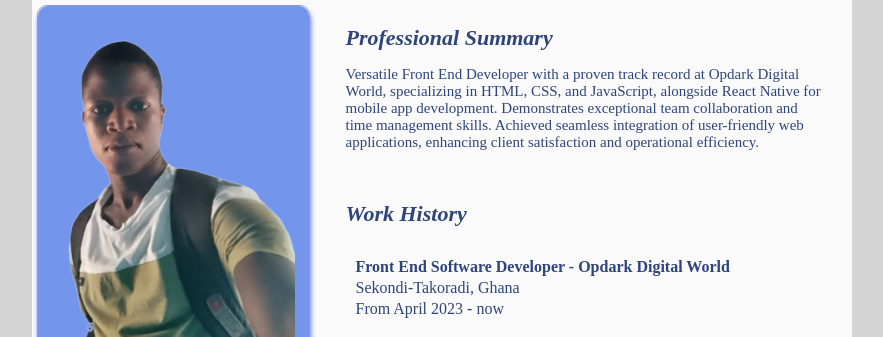
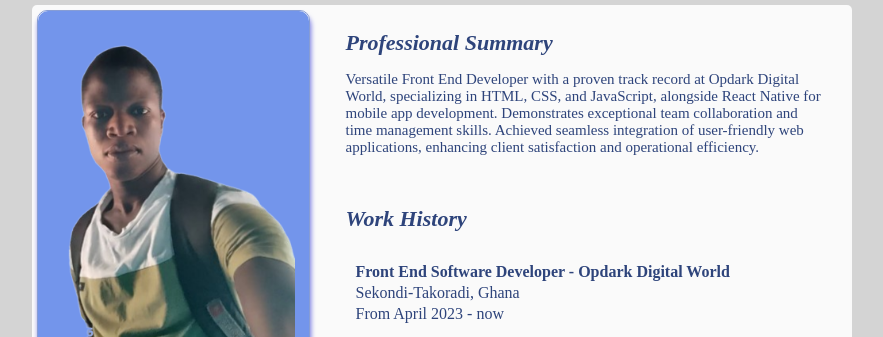
Before and after one commit to eben-arkoh-amoah/readme, a plain HTML site: page index.html in a window 1280 px wide. Shown: the top 337 px of the page, without its empty margins (198-1081 px from the left). Drawn offline with Linux system fonts and the light colour scheme.

```diff
--- a/style.css
+++ b/style.css
@@ -16,6 +16,9 @@ body {
     align-items: flex-start;
     justify-content: flex-start;
     color: #2E447B;
+    margin-top: 5px;
+    margin-bottom: 5px;
+    border-radius: 5px;
 }
 
 .about {
```
